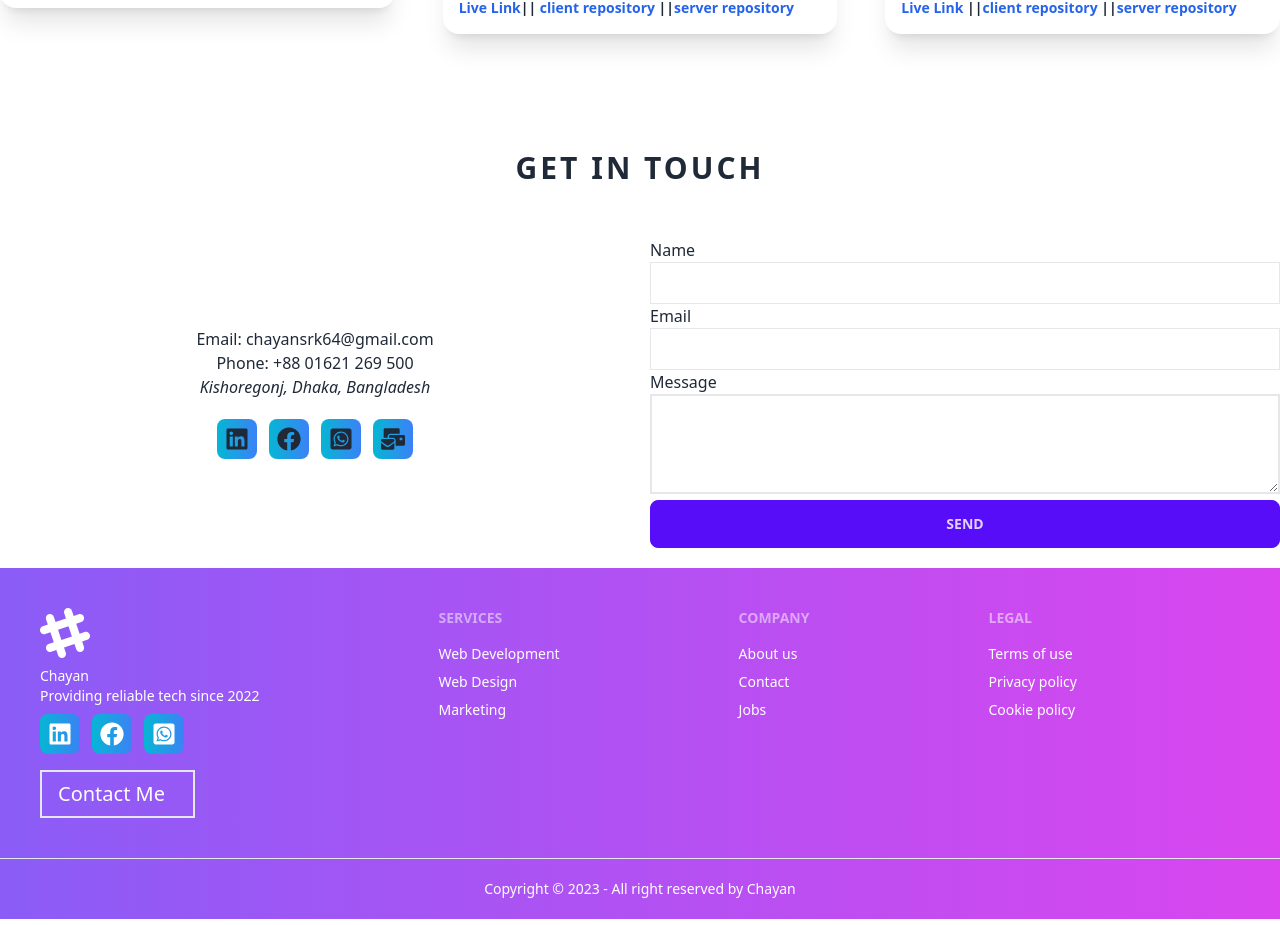
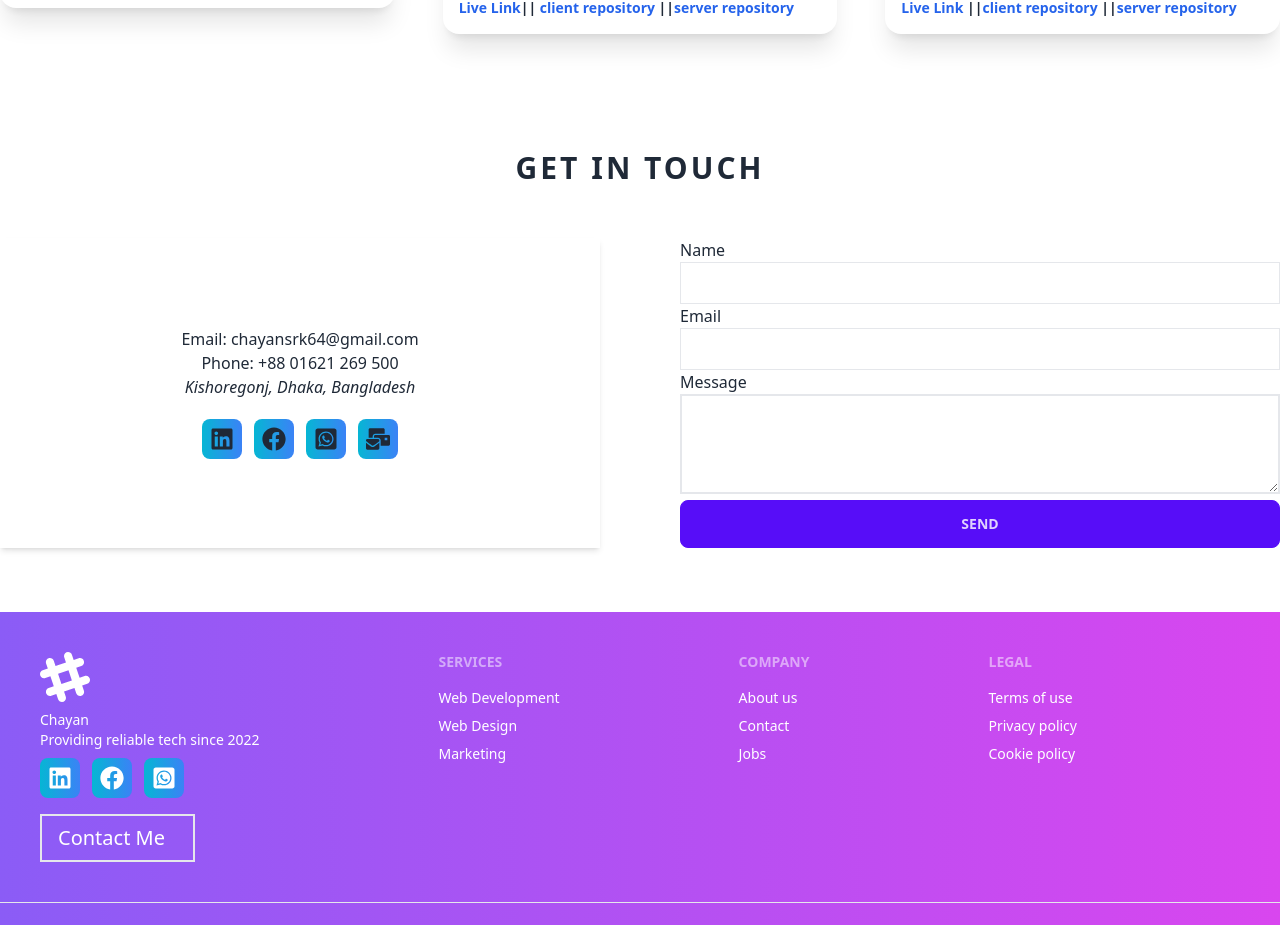
Before and after one commit to chayansrk64/working_portfolio, a React (Vite) app: page / in a window 1280 px wide. Shown: the part 3335-4260 px from the top of the page. Built offline with nearby package versions, Linux system fonts and the light colour scheme.

Commit message:
contact updated

```diff
--- a/src/pages/Home/ContactMe/ContactMe.jsx
+++ b/src/pages/Home/ContactMe/ContactMe.jsx
@@ -4,19 +4,23 @@ import { FaLinkedin } from 'react-icons/fa';
 import { FaWhatsappSquare } from 'react-icons/fa';
 import { FaMailBulk } from 'react-icons/fa';
 import { Link } from "react-router-dom";
+import { Fade } from 'react-awesome-reveal';
+
 
 
 const ContactMe = () => {
 
 
     return (
-        <div className="pb-5">
+        <div className="mb-16">
             <SectionTitle heading="Get in Touch"></SectionTitle>
-            <div className="grid__container grid grid-cols-1 md:grid-cols-2 gap-5">
-                <div className="left__container  ">
+            <Fade direction="right">
+            <div className="grid__container grid grid-cols-1 md:grid-cols-2 gap-20">
 
-               <div className="flex flex-col items-center justify-center h-full text-center ">
-               <div  >
+               <div className="left__container  ">
+
+                <div className="flex flex-col items-center justify-center mb-10 h-full text-center shadow-md">
+                <div  >
                     <p>Email: chayansrk64@gmail.com</p>
                     <p>Phone: +88 01621 269 500</p>
                     <address>
@@ -30,10 +34,11 @@ const ContactMe = () => {
                     <span className='bg-[#e8e8e8] mr-3 p-2 text-2xl rounded-lg  bg-gradient-to-r from-cyan-500 to-blue-500'> <Link to="https://www.facebook.com/chayansrk64/"><FaFacebook /></Link> </span>
                     <span className='bg-[#e8e8e8] mr-3 p-2 text-2xl rounded-lg  bg-gradient-to-r from-cyan-500 to-blue-500 '> <Link to="https://web.whatsapp.com/"><FaWhatsappSquare /></Link> </span>
                     <span className='bg-[#e8e8e8] p-2 text-2xl rounded-lg  bg-gradient-to-r from-cyan-500 to-blue-500 '> <Link to="https://mail.google.com/"><FaMailBulk /></Link> </span>
-                 </div>
+                </div>
 
-               </div>
                 </div>
+                </div>
+
                 <div className="right__container">
                     <form action="https://formsubmit.co/e525ea7d31425cbb7b772ce351d802b0" method="POST">
                         <label htmlFor="name">Name</label> <br />
@@ -46,6 +51,7 @@ const ContactMe = () => {
                     </form>
                 </div>
             </div>
+            </Fade>
         </div>
     );
 };
```
